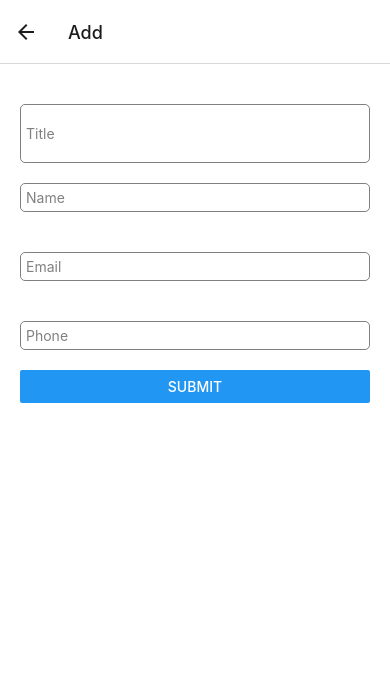
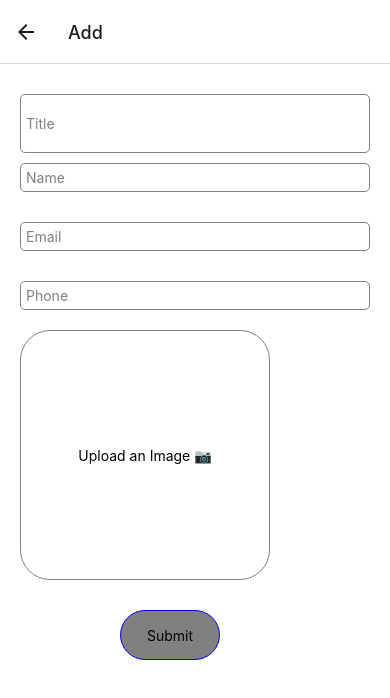
Before and after one commit to sreedevi111/crud-firebase, a React Native app in the folder blog_app/: screen /Add in a window 390 px wide. Shown: the top 698 px of the page. Built offline with nearby package versions, Linux system fonts and the light colour scheme.

Commit message:
updated button and added image picker

```diff
--- a/blog_app/package.json
+++ b/blog_app/package.json
@@ -16,6 +16,7 @@
     "@react-navigation/native-stack": "^6.7.0",
     "react": "18.0.0",
     "react-native": "0.69.4",
+    "react-native-action-sheet": "^2.2.0",
     "react-native-image-crop-picker": "^0.38.0",
     "react-native-safe-area-context": "^4.3.1",
     "react-native-screens": "^3.15.0",
--- a/blog_app/src/Screens/AfterLogin/AddPostScreen/index.js
+++ b/blog_app/src/Screens/AfterLogin/AddPostScreen/index.js
@@ -1,13 +1,11 @@
-import {View, TextInput, Button} from 'react-native';
+import {View, TextInput, Button, TouchableOpacity, Text, Platform} from 'react-native';
 import React, {useState, useEffect} from 'react';
 import {styles} from './styles';
 import firestore from '@react-native-firebase/firestore';
-import ImagePicker from 'react-native-image-crop-picker'
-
+import ImagePicker from 'react-native-image-crop-picker';
+import ActionSheet from 'react-native-action-sheet';
 
 const AddPostScreen = ({navigation}) => {
-
-
   const [state, setState] = useState({
     Title: '',
     Name: '',
@@ -15,20 +13,34 @@ const AddPostScreen = ({navigation}) => {
     Phone: '',
   });
 
-  useEffect(()=>{
+  useEffect(() => {}, []);
 
-  }, [])
-
-
-// const openCamera = () =>{
-//   ImagePicker.openCamera({
-//     width: 300,
-//     height: 400,
-//     cropping: true,
-//   }).then(image => {
-//     console.log(image);
-//   });
-// }
+  const openCamera = () => {
+    ImagePicker.openCamera({
+      width: 300,
+      height: 400,
+      cropping: true,
+    })
+      .then(image => {
+        console.log(image);
+      })
+      .catch(error => {
+        console.log('Error in catching image', error);
+      });
+  };
+  const openGallery = () => {
+    ImagePicker.openPicker({
+      width: 300,
+      height: 400,
+      cropping: true,
+    })
+      .then(image => {
+        console.log(image);
+      })
+      .catch(error => {
+        console.log('Error in catching image', error);
+      });
+  };
 
   const submit = () => {
     console.log('triggered');
@@ -39,15 +51,49 @@ const AddPostScreen = ({navigation}) => {
         Name: state.Name,
         Email: state.Email,
         Phone: state.Phone,
+        Image:
+          'https://firebasestorage.googleapis.com/v0/b/crud-app-3cd08.appspot.com/o/hd-photo.jpeg?alt=media&token=f3d34a9e-3791-44ef-8754-ade36234fa9a',
       })
       .then(res => {
         console.log('Data entered', res);
+        state();
         navigation.navigate('Home');
       })
       .catch(error => {
         console.log('Error occured', error);
       });
   };
+
+
+const openActionSheet =() =>{
+  var BUTTONSiOS = [
+    'Camera',
+    'CameraRoll',
+    'Cancel'
+  ];
+
+  var BUTTONSandroid = [
+    'Camera',
+    'ImageGallery',
+    'Cancel'
+
+  ];
+
+
+  var CANCEL_INDEX = 2;
+
+  ActionSheet.showActionSheetWithOptions({
+    options: (Platform.OS == 'ios') ? BUTTONSiOS : BUTTONSandroid,
+    cancelButtonIndex: CANCEL_INDEX,
+    tintColor: 'blue'
+  },
+  (buttonIndex) => {
+    console.log('button clicked :', buttonIndex);
+  });
+
+}
+
+
   return (
     <View style={styles.container}>
       <TextInput
@@ -80,7 +126,15 @@ const AddPostScreen = ({navigation}) => {
         style={styles.name}
       />
 
-      <Button onPress={submit} title="Submit" />
+      <TouchableOpacity style={styles.imagePicker} onPress={openActionSheet}>
+        <Text style={{color: 'black'}}>Upload an Image &#128247;</Text>
+      </TouchableOpacity>
+
+      <TouchableOpacity style={styles.button} onPress={submit}>
+        <Text>Submit</Text>
+      </TouchableOpacity>
+
+      {/* <Button style={{borderRadius: 20}} onPress={submit} title="Submit" /> */}
     </View>
   );
 };
--- a/blog_app/src/Screens/AfterLogin/AddPostScreen/styles.js
+++ b/blog_app/src/Screens/AfterLogin/AddPostScreen/styles.js
@@ -7,7 +7,7 @@ const styles = StyleSheet.create({
     padding: 20,
   },
   name: {
-    marginTop: 20,
+    marginTop: 10,
     borderColor: 'grey',
     borderWidth: 1,
     borderRadius: 5,
@@ -16,7 +16,7 @@ const styles = StyleSheet.create({
     marginBottom: 20,
   },
   title: {
-    marginTop: 20,
+    marginTop: 10,
     borderColor: 'grey',
     borderWidth: 1,
     borderRadius: 5,
@@ -24,6 +24,29 @@ const styles = StyleSheet.create({
     color: 'black',
     paddingVertical: 20,
   },
+  imagePicker:{
+    width:250,
+    height:250,
+    borderRadius:30,
+    borderColor: 'grey',
+    borderWidth: 1,
+    justifyContent:'center',
+    alignItems:'center'
+
+  },
+  button:{
+    width:100,
+    height:50,
+    borderColor: 'blue',
+    borderWidth: 1,
+    marginTop:30,
+    marginHorizontal:50,
+    left:50,
+    borderRadius:30,
+    backgroundColor:'grey',
+    justifyContent:'center',
+    alignItems:'center'
+  }
 });
 
 export {styles};
--- a/blog_app/src/Screens/AfterLogin/EditScreen/index.js
+++ b/blog_app/src/Screens/AfterLogin/EditScreen/index.js
@@ -2,6 +2,8 @@ import {
   View,
   TextInput,
   Button,
+  Text,
+  TouchableOpacity
 } from 'react-native';
 import React, {useState, useEffect} from 'react';
 import {styles} from './styles';
@@ -9,7 +11,7 @@ import firestore from '@react-native-firebase/firestore';
 import Toast from 'react-native-simple-toast';
 
 const EditScreen = ({navigation, route}) => {
-  console.log('Route of edit:', route);
+  console.log('Route of edit:', route.params);
   const [state, setState] = useState({
     Title: route.params.Title,
     Name: route.params.Name,
@@ -71,6 +73,13 @@ const EditScreen = ({navigation, route}) => {
         style={styles.name}
       />
 
+      <View>
+      <Text style={{color: 'black', left:50}}>Edit Image &#128247;</Text>
+      <TouchableOpacity style={styles.imagePicker}>
+      </TouchableOpacity>
+      </View>
+
+
       <Button onPress={submit} title="Submit" />
     </View>
   );
--- a/blog_app/src/Screens/AfterLogin/EditScreen/styles.js
+++ b/blog_app/src/Screens/AfterLogin/EditScreen/styles.js
@@ -25,6 +25,16 @@ const styles = StyleSheet.create({
     color: 'black',
     paddingVertical: 20,
   },
+  imagePicker:{
+    width:250,
+    height:250,
+    borderRadius:30,
+    borderColor: 'grey',
+    borderWidth: 1,
+    justifyContent:'center',
+    alignItems:'center'
+
+  },
 });
 
 export {styles};
--- a/blog_app/src/Screens/AfterLogin/HomeScreen/index.js
+++ b/blog_app/src/Screens/AfterLogin/HomeScreen/index.js
@@ -36,7 +36,9 @@ const HomeScreen = ({navigation}) => {
   };
 
   const renderItem = ({item}) => {
+    // console.log('Item in renderlist', item);
     console.log('Item in renderlist', item);
+
     return (
       <View style={styles.renderContainer}>
         <View style={styles.details}>
@@ -62,6 +64,7 @@ const HomeScreen = ({navigation}) => {
               Name: item.Name,
               Email: item.Email,
               Phone: item.Phone,
+              Image: item.Image,
               reload: getData(),
             })
           }>
--- a/blog_app/src/Screens/AfterLogin/HomeScreen/styles.js
+++ b/blog_app/src/Screens/AfterLogin/HomeScreen/styles.js
@@ -19,6 +19,7 @@ const styles = StyleSheet.create({
   image: {
     width: 240,
     height: 180,
+    // backgroundColor:'black'
   },
   comments: {
     color: 'blue',
```
Also changed, not shown: 1 other file (tests, documents, lock files or other folders).
